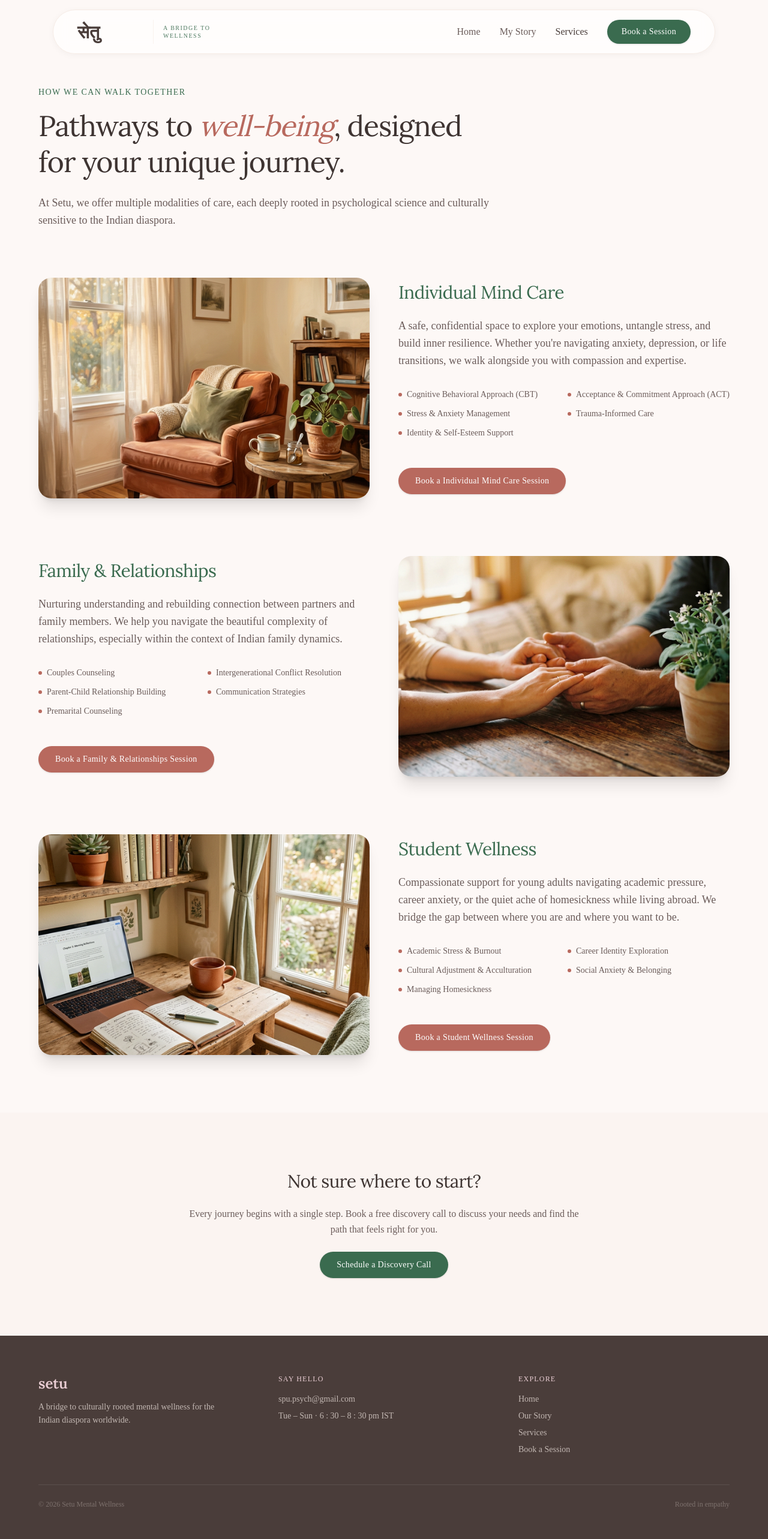
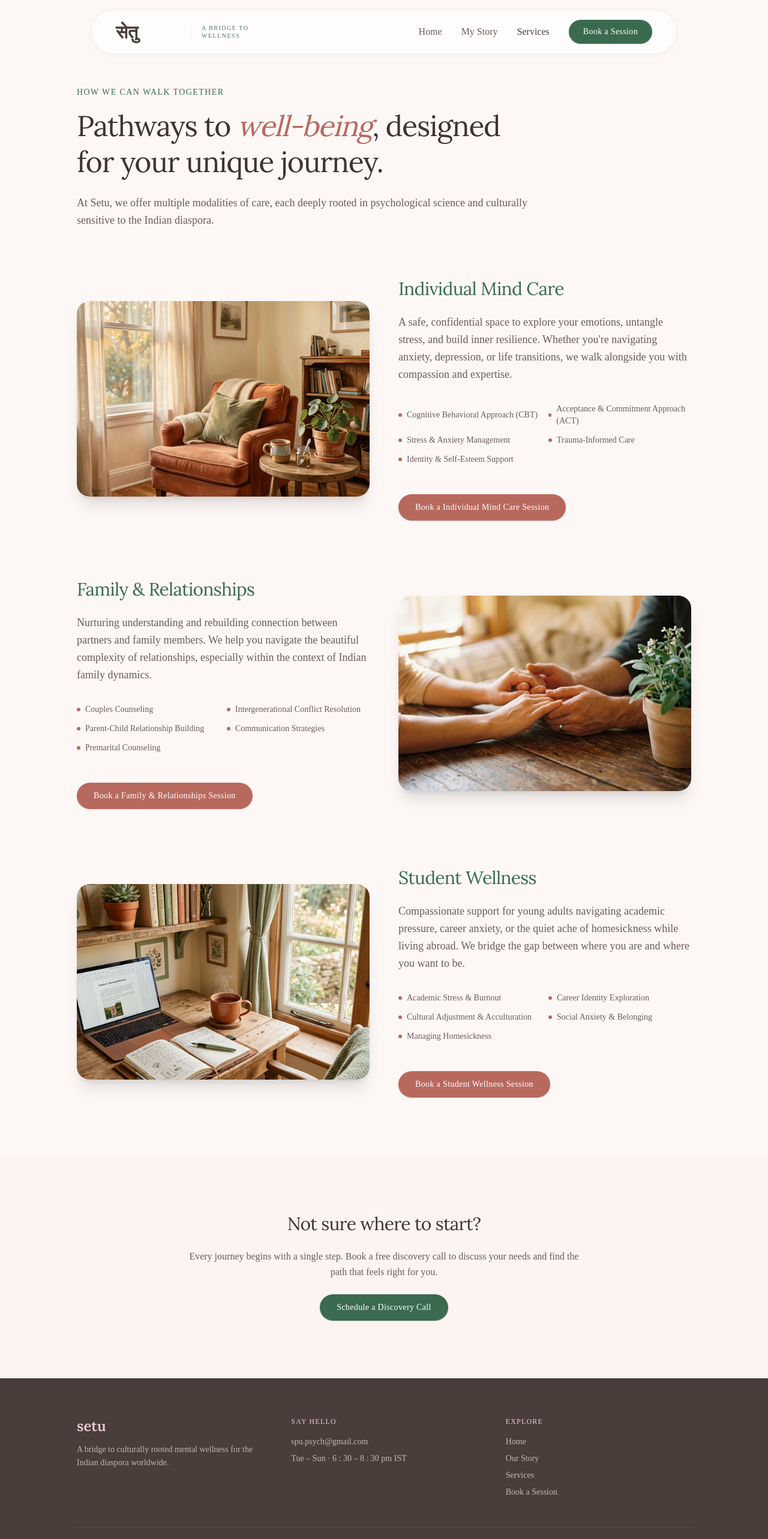
Before and after one commit to spupsych-prog/Setu-Website, a Next.js app: page /services in a window 1280 px wide. Shown: the top 2566 px of the page at 60% size. Built offline with nearby package versions, Linux system fonts and the light colour scheme.

Commit message:
style: reduce page content max-width to 5xl for better readability on large screens

```diff
--- a/src/components/Navbar.tsx
+++ b/src/components/Navbar.tsx
@@ -57,7 +57,7 @@ export default function Navbar() {
 
   return (
     <header className="fixed inset-x-0 top-0 z-[100]">
-      <div className="mx-auto max-w-6xl px-6">
+      <div className="mx-auto max-w-5xl px-6">
         <nav className="mt-4 flex items-center justify-between rounded-full bg-white/70 backdrop-blur-md border border-brand-sand px-8 py-4 shadow-[0_2px_12px_rgba(0,0,0,0.04)] sm:px-10 gap-4">
           <div className="flex items-center gap-4 shrink-0">
             <Link
--- a/src/components/about/AboutClient.tsx
+++ b/src/components/about/AboutClient.tsx
@@ -7,7 +7,7 @@ export default function AboutClient() {
   return (
     <div className="min-h-screen bg-brand-linen">
       <main className="pt-36 pb-24 px-6">
-        <div className="mx-auto max-w-6xl">
+        <div className="mx-auto max-w-5xl">
           <div className="grid grid-cols-1 lg:grid-cols-2 gap-16 items-start">
             {/* Image Column */}
             <div className="relative aspect-[4/5] rounded-3xl overflow-hidden shadow-2xl ring-8 ring-white/50">
@@ -87,7 +87,7 @@ export default function AboutClient() {
 
       {/* ───── Footer ───── */}
       <footer className="bg-brand-earth text-brand-sand/90 py-16 px-6">
-        <div className="mx-auto max-w-6xl grid grid-cols-1 md:grid-cols-3 gap-12 text-sm">
+        <div className="mx-auto max-w-5xl grid grid-cols-1 md:grid-cols-3 gap-12 text-sm">
           {/* Brand */}
           <div>
             <Link href="/" className="font-serif text-2xl font-semibold text-brand-blush block mb-3">
@@ -128,7 +128,7 @@ export default function AboutClient() {
           </div>
         </div>
 
-        <div className="mx-auto max-w-6xl mt-12 pt-6 border-t border-brand-sand/10 flex flex-col sm:flex-row justify-between items-center gap-2 text-xs text-brand-sand/30">
+        <div className="mx-auto max-w-5xl mt-12 pt-6 border-t border-brand-sand/10 flex flex-col sm:flex-row justify-between items-center gap-2 text-xs text-brand-sand/30">
           <span>© {new Date().getFullYear()} Setu Mental Wellness</span>
           <span>Rooted in empathy</span>
         </div>
--- a/src/components/home/HomeClient.tsx
+++ b/src/components/home/HomeClient.tsx
@@ -45,7 +45,7 @@ export default function HomeClient({ testimonials = [] }: { testimonials?: Testi
     <div className="min-h-screen bg-brand-linen">
       {/* ───── Hero ───── */}
       <section className="relative pt-28 pb-20 px-6">
-        <div className="mx-auto max-w-6xl grid grid-cols-1 lg:grid-cols-2 gap-12 items-center">
+        <div className="mx-auto max-w-5xl grid grid-cols-1 lg:grid-cols-2 gap-12 items-center">
           {/* Text */}
           <div className="max-w-lg">
             <h1 className="text-4xl sm:text-5xl leading-snug mb-6 font-serif">
@@ -87,7 +87,7 @@ export default function HomeClient({ testimonials = [] }: { testimonials?: Testi
 
       {/* ───── Focus / Values ───── */}
       <section className="py-24 px-6 bg-brand-sand">
-        <div className="mx-auto max-w-6xl">
+        <div className="mx-auto max-w-5xl">
           <div className="max-w-xl mb-14">
             <h2 className="text-3xl sm:text-4xl mb-4 font-serif">What guides us</h2>
             <p className="text-brand-fog leading-relaxed">
@@ -133,7 +133,7 @@ export default function HomeClient({ testimonials = [] }: { testimonials?: Testi
 
       {/* ───── Meet the Psychologist (About Teaser) ───── */}
       <section className="py-24 px-6 overflow-hidden">
-        <div className="mx-auto max-w-6xl">
+        <div className="mx-auto max-w-5xl">
           <div className="grid grid-cols-1 lg:grid-cols-2 gap-16 items-center">
             <div className="relative aspect-[4/5] w-full max-w-md rounded-2xl overflow-hidden shadow-2xl">
               <Image
@@ -162,7 +162,7 @@ export default function HomeClient({ testimonials = [] }: { testimonials?: Testi
 
       {/* ───── Services ───── */}
       <section id="services" className="py-24 px-6 bg-brand-sand">
-        <div className="mx-auto max-w-6xl">
+        <div className="mx-auto max-w-5xl">
           <div className="text-center max-w-xl mx-auto mb-16">
             <h2 className="text-3xl sm:text-4xl mb-4 font-serif">
               Ways we can walk together
@@ -229,7 +229,7 @@ export default function HomeClient({ testimonials = [] }: { testimonials?: Testi
       {/* ───── Testimonials (Infinite Scroll) ───── */}
       {testimonials.length > 0 && (
         <section className="py-24 bg-brand-sand/30 overflow-hidden">
-          <div className="mx-auto max-w-6xl px-6 mb-12">
+          <div className="mx-auto max-w-5xl px-6 mb-12">
             <h2 className="text-3xl sm:text-4xl font-serif text-center">Voices of resilience</h2>
           </div>
 
@@ -309,7 +309,7 @@ export default function HomeClient({ testimonials = [] }: { testimonials?: Testi
 
       {/* ───── Footer ───── */}
       <footer className="bg-brand-earth text-brand-sand/90 py-16 px-6">
-        <div className="mx-auto max-w-6xl grid grid-cols-1 md:grid-cols-3 gap-12 text-sm">
+        <div className="mx-auto max-w-5xl grid grid-cols-1 md:grid-cols-3 gap-12 text-sm">
           {/* Brand */}
           <div>
             <Link
@@ -365,7 +365,7 @@ export default function HomeClient({ testimonials = [] }: { testimonials?: Testi
           </div>
         </div>
 
-        <div className="mx-auto max-w-6xl mt-12 pt-6 border-t border-brand-sand/10 flex flex-col sm:flex-row justify-between items-center gap-2 text-xs text-brand-sand/30">
+        <div className="mx-auto max-w-5xl mt-12 pt-6 border-t border-brand-sand/10 flex flex-col sm:flex-row justify-between items-center gap-2 text-xs text-brand-sand/30">
           <span>© {new Date().getFullYear()} Setu Mental Wellness</span>
           <span>Rooted in empathy</span>
         </div>
--- a/src/components/services/ServicesClient.tsx
+++ b/src/components/services/ServicesClient.tsx
@@ -46,7 +46,7 @@ export default function ServicesClient() {
   return (
     <div className="min-h-screen bg-brand-linen text-brand-earth">
       <main className="pt-36 pb-24 px-6">
-        <div className="mx-auto max-w-6xl">
+        <div className="mx-auto max-w-5xl">
           <header className="max-w-3xl mb-20">
             <p className="text-brand-sage text-sm font-medium tracking-widest uppercase mb-4">
               How we can walk together
@@ -116,7 +116,7 @@ export default function ServicesClient() {
 
       {/* ───── Footer ───── */}
       <footer className="bg-brand-earth text-brand-sand/90 py-16 px-6">
-        <div className="mx-auto max-w-6xl grid grid-cols-1 md:grid-cols-3 gap-12 text-sm">
+        <div className="mx-auto max-w-5xl grid grid-cols-1 md:grid-cols-3 gap-12 text-sm">
           {/* Brand */}
           <div>
             <Link href="/" className="font-serif text-2xl font-semibold text-brand-blush block mb-3">
@@ -155,7 +155,7 @@ export default function ServicesClient() {
           </div>
         </div>
 
-        <div className="mx-auto max-w-6xl mt-12 pt-6 border-t border-brand-sand/10 flex flex-col sm:flex-row justify-between items-center gap-2 text-xs text-brand-sand/30">
+        <div className="mx-auto max-w-5xl mt-12 pt-6 border-t border-brand-sand/10 flex flex-col sm:flex-row justify-between items-center gap-2 text-xs text-brand-sand/30">
           <span>© {new Date().getFullYear()} Setu Mental Wellness</span>
           <span>Rooted in empathy</span>
         </div>
```
